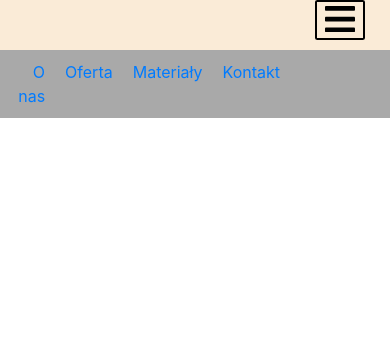
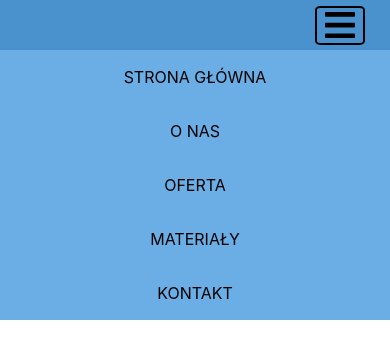
Before and after one commit to aleksandrahannum/no_problem, a plain HTML site: page index.html in a window 390 px wide. Drawn offline with nearby package versions, Linux system fonts and the light colour scheme.

Commit message:
mobile/desktop menu css

```diff
--- a/css/style.css
+++ b/css/style.css
@@ -11,15 +11,15 @@ body {
 .main_nav_list {
     display: flex;
     list-style-type: none;
-    justify-content: flex-end;
+    justify-content: center;
     padding-right: 100px;
-    background-color: darkgray;
+    background-color: #6baee5;
 }
 
 .main_nav_list .main_nav_list_item {
     flex-wrap: wrap;
     text-align: right;
-    padding: 10px;
+    padding: 15px 40px;
     margin: 0;
 
 }
@@ -27,14 +27,34 @@ body {
 .main_nav_list .main_nav_list_item a {
     text-decoration: none;
     padding: 0;
+    color: black;
+    text-transform: uppercase;
+}
+
+.main_nav_list .main_nav_list_item a:hover {
+    text-decoration: none;
+    padding: 0;
+    color:gray;
 }
 
 .toggle_btn {
     width: 100%;
     height: 50px;
-    background-color: antiquewhite;
+    background-color: #4a92ce;
     display: flex;
     justify-content: flex-end;
+    align-items: center;
+/*    display: none;*/
+}
+
+.active_toggle_btn {
+    display: flex;
+    flex-direction: column;
+    justify-content: center;
+    align-items: center;
+    padding: 0;
+    height: auto;
+
 }
 
 .menu_icon {
@@ -45,17 +65,30 @@ body {
     display: block;
     margin-right: 25px;
     margin: 0 auto;
+    text-align: center;
+}
+.menu_icon_border {
+    width: 50px;
+    height: 39px;
+    border: solid 2px black;
+    border-radius: 10%;
+    margin-right: 25px;
+
+
+}
+
+@media only screen and (max-width: 768px) {
+
+
+    .main_nav_list .main_nav_list_item {
+
+
+    }
+
+
+
 
 
 
 
 }
-.menu_icon_border {
-    width: 50px;
-    height: 40px;
-    border: solid 2px black;
-    border-radius: 5%;
-    margin-right: 25px;
-
-
-}
--- a/index.html
+++ b/index.html
@@ -2,7 +2,7 @@
 <html lang="en">
 <head>
      <meta charset="UTF-8">
-    <title>Portfolio bootstrap</title>
+    <title>No problem!</title>
     <meta name="viewport" content="width=device-width, user-scalable=no, initial-scale=1.0, maximum-scale=1.0, minimum-scale=1.0">
     <link rel="stylesheet" href="https://use.fontawesome.com/releases/v5.5.0/css/all.css" integrity="sha384-B4dIYHKNBt8Bc12p+WXckhzcICo0wtJAoU8YZTY5qE0Id1GSseTk6S+L3BlXeVIU" crossorigin="anonymous">
     <link rel="stylesheet" href="https://maxcdn.bootstrapcdn.com/bootstrap/4.0.0-beta.2/css/bootstrap.min.css">
@@ -18,7 +18,7 @@
           </div>
       </div>
 
-      <ul class="main_nav_list">
+      <ul class="main_nav_list active_toggle_btn">
           <li class="main_nav_list_item"><a href="#">Strona główna</a></li>
           <li class="main_nav_list_item"><a href="#">O nas</a></li>
           <li class="main_nav_list_item"><a href="#">Oferta</a></li>
```
